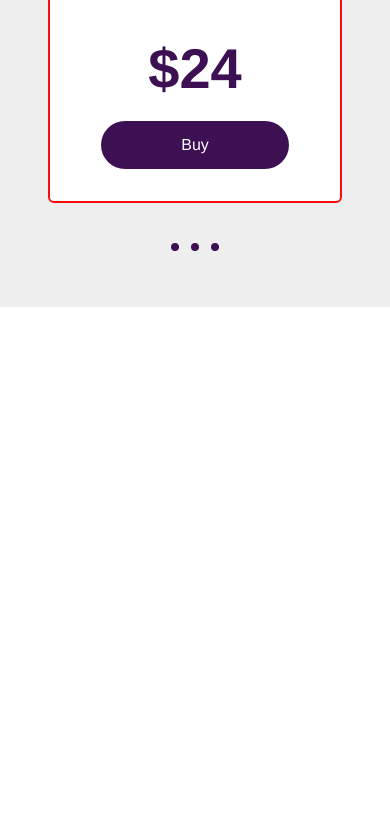
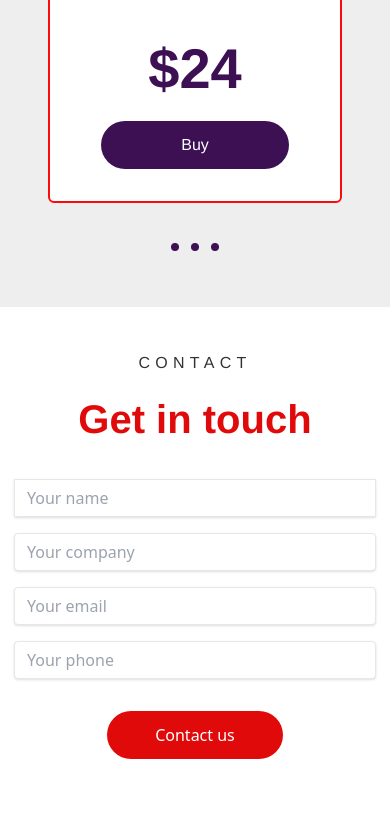
Before and after one commit to miguelAngelPG/body-systems-practice, a website built with Vite: page index.html in a window 390 px wide. Shown: the part 4526-5365 px from the top of the page. Before the commit the page ends 4833 px from the top, so only its background shows below. Built offline with nearby package versions, Linux system fonts and the light colour scheme; no server answers.

Commit message:
mobile contact section

```diff
--- a/index.html
+++ b/index.html
@@ -190,6 +190,26 @@
                 <img class="w-2" src="src/assets/img/oval-2.png" alt="">
             </div>
         </section>
+
+        <section class="px-3.5 pt-11 pb-16">
+            <div class="w-full flex flex-col items-center">
+                <h5 class="font-DM_Sans text-base leading-6 font-medium text-[#333333] mb-6 uppercase tracking-[5.28px]">Contact</h5>
+                <h3 class="font-DM_Sans text-[40px] font-bold leading-10 text-[#E10A0A] mb-10">Get in touch</h3>
+                <form class="w-full flex flex-col gap-4 items-center">
+                    <div class="flex flex-col gap-4 w-full">
+                        <input class="shadow appearance-none border w-full py-2 px-3 text-gray-700 leading-tight focus:outline-none focus:shadow-outline" id="name" type="text" placeholder="Your name"/>
+                        <input class="shadow appearance-none border rounded w-full py-2 px-3 text-gray-700 leading-tight focus:outline-none focus:shadow-outline" id="company" type="text" placeholder='Your company'/>
+                    </div>
+                    <div class="flex flex-col gap-4 w-full">
+                        <input class="shadow appearance-none border rounded w-full py-2 px-3 text-gray-700 leading-tight focus:outline-none focus:shadow-outline" id="email" type="email" placeholder='Your email'/>
+                        <input class="shadow appearance-none border rounded w-full py-2 px-3 text-gray-700 leading-tight focus:outline-none focus:shadow-outline" id="phone" type="text" placeholder='Your phone'/>
+                    </div>
+                    <button class="py-3 px-12 h-12 mt-4 mb-4 bg-[#E10A0A] rounded-full text-white hover:bg-red-700 flex items-center justify-center">
+                        Contact us
+                    </button>
+                </form>
+            </div>
+        </section>
         <div id="app"></div>
         <script type="module" src="./src/main.js"></script>
     </body>
--- a/src/style.css
+++ b/src/style.css
@@ -1,4 +1,4 @@
-@import url('https://fonts.googleapis.com/css2?family=DM+Sans:opsz,wght@9..40,400;9..40,700&family=Quicksand:wght@400;700&display=swap');
+@import url('https://fonts.googleapis.com/css2?family=DM+Sans:opsz,wght@9..40,400;9..40,500;9..40,600;9..40,700&family=Quicksand:wght@400;700&display=swap');
 
 @tailwind base;
 @tailwind components;
```
